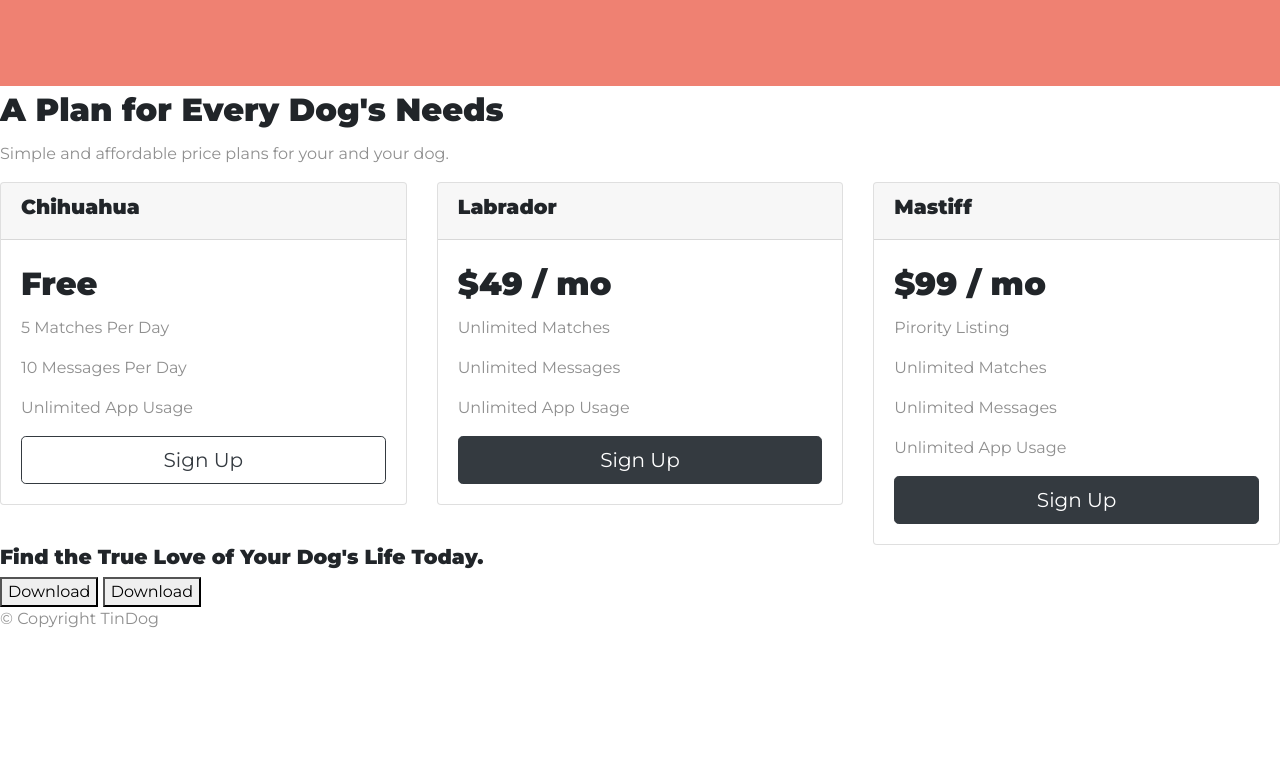
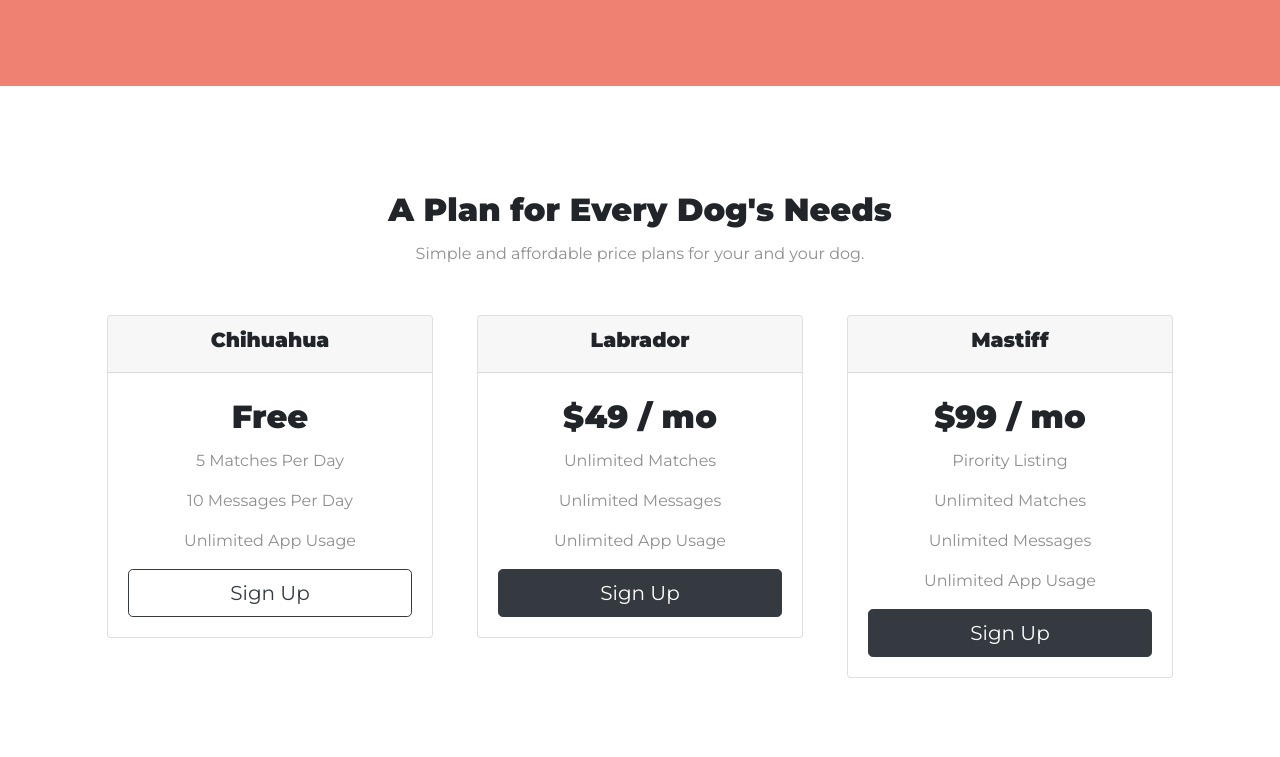
Before and after one commit to xomaaz/tindog-by-Maaz-Ullah, a plain HTML site: page tindog/index.html in a window 1280 px wide. Shown: the part 1823-2580 px from the top of the page. Before the commit the page ends 2470 px from the top, so only its background shows below. Drawn offline with nearby package versions, Linux system fonts and the light colour scheme.

Commit message:
Update styles.css
Add padding and style to the pricing section

```diff
--- a/tindog/css/styles.css
+++ b/tindog/css/styles.css
@@ -118,3 +118,14 @@ p {
     width: 15%;
     margin: 20px 20px 50px;
 }
+
+/* Pricing */
+
+#pricing {
+    padding: 100px;
+    text-align: center;
+}
+
+.pricing-column {
+    padding: 3% 2%;
+}
```
